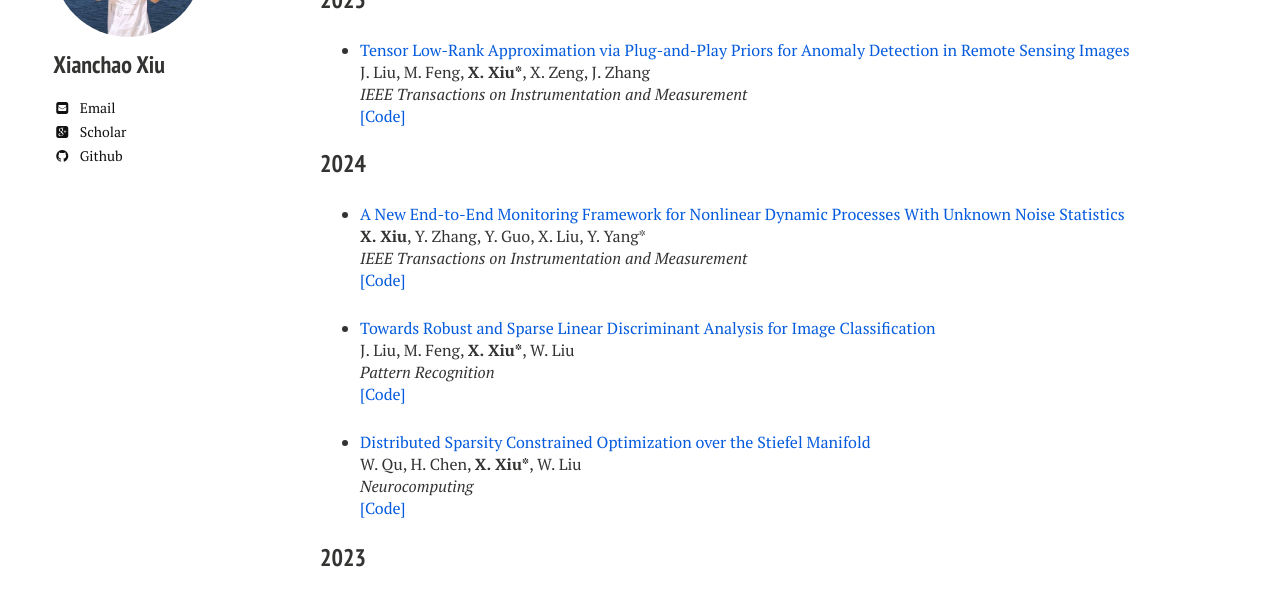
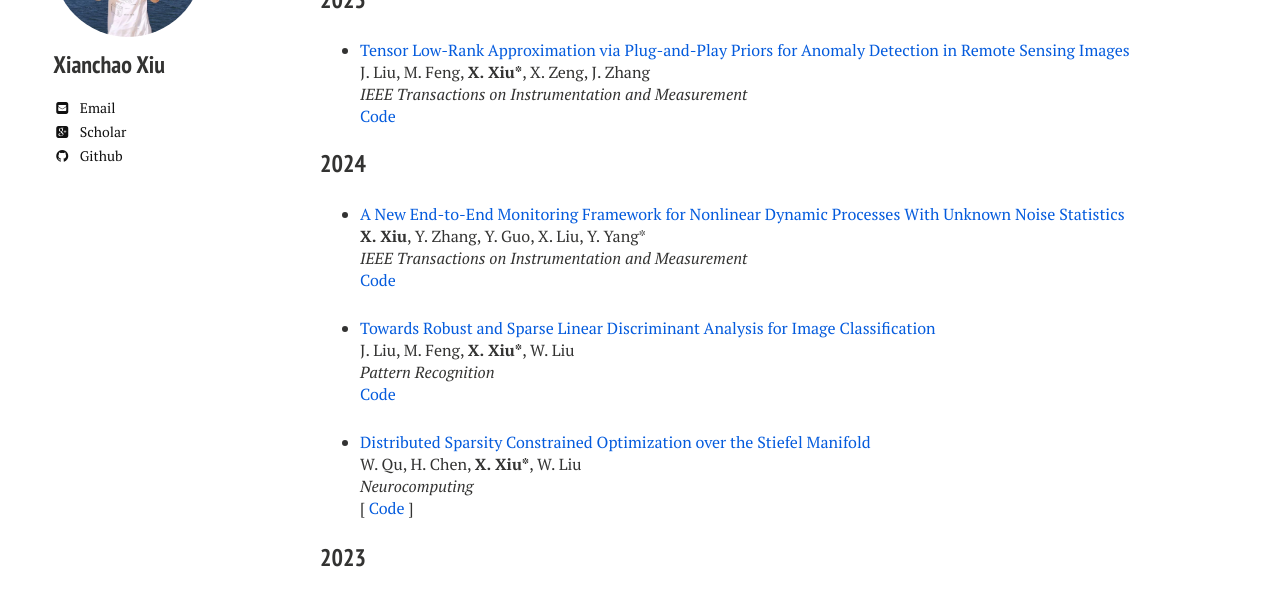
Before and after one commit to xianchaoxiu/xianchaoxiu.github.io, a Jekyll site: the page built from publications/index.md, in a window 1280 px wide. Shown: the part 185-785 px from the top of the page. Built offline with Jekyll 4.4.1, drawn with Linux system fonts in a browser that asks for light colours; nearby versions of some CDN libraries.

Commit message:
Update index.md

```diff
--- a/publications/index.md
+++ b/publications/index.md
@@ -15,7 +15,7 @@ share: false
 * <a href="https://ieeexplore.ieee.org/document/10935754" class="textlink" target="_blank"> Tensor Low-Rank Approximation via Plug-and-Play Priors for Anomaly Detection in Remote Sensing Images </a><br>
 J. Liu, M. Feng, <b>X. Xiu*</b>, X. Zeng, J. Zhang<br>
 <i>IEEE Transactions on Instrumentation and Measurement</i><br>
-<a href="https://github.com/xianchaoxiu/PnP-TLRA" class="textlink" target="_blank"> [Code] </a>
+<a href="https://github.com/xianchaoxiu/PnP-TLRA" class="textlink" target="_blank"> Code </a>
 
 
 ### 2024
@@ -23,17 +23,17 @@ J. Liu, M. Feng, <b>X. Xiu*</b>, X. Zeng, J. Zhang<br>
 * <a href="https://ieeexplore.ieee.org/abstract/document/10464356" class="textlink" target="_blank">A New End-to-End Monitoring Framework for Nonlinear Dynamic Processes With Unknown Noise Statistics</a><br>
 <b>X. Xiu</b>, Y. Zhang, Y. Guo, X. Liu, Y. Yang*<br>
 <i>IEEE Transactions on Instrumentation and Measurement</i><br>
-<a href="https://github.com/xianchaoxiu/DRNN" class="textlink" target="_blank"> [Code] </a>
+<a href="https://github.com/xianchaoxiu/DRNN" class="textlink" target="_blank"> Code </a>
 
 * <a href="https://www.sciencedirect.com/science/article/abs/pii/S0031320324002632" class="textlink" target="_blank">Towards Robust and Sparse Linear Discriminant Analysis for Image Classification</a><br>
 J. Liu, M. Feng, <b>X. Xiu*</b>, W. Liu<br>
 <i>Pattern Recognition</i><br>
-<a href="https://github.com/EMXlight/RSLDAplus" class="textlink" target="_blank"> [Code] </a>
+<a href="https://github.com/EMXlight/RSLDAplus" class="textlink" target="_blank"> Code </a>
 
 * <a href="https://www.sciencedirect.com/science/article/abs/pii/S0925231224010385" class="textlink" target="_blank">Distributed Sparsity Constrained Optimization over the Stiefel Manifold</a><br>
 W. Qu, H. Chen, <b>X. Xiu*</b>, W. Liu<br>
 <i>Neurocomputing</i><br>
-<a href="https://github.com/wtqu/DREAM" class="textlink" target="_blank"> [Code] </a>
+[<a href="https://github.com/wtqu/DREAM" class="textlink" target="_blank"> Code </a>]
 
 
 
```
